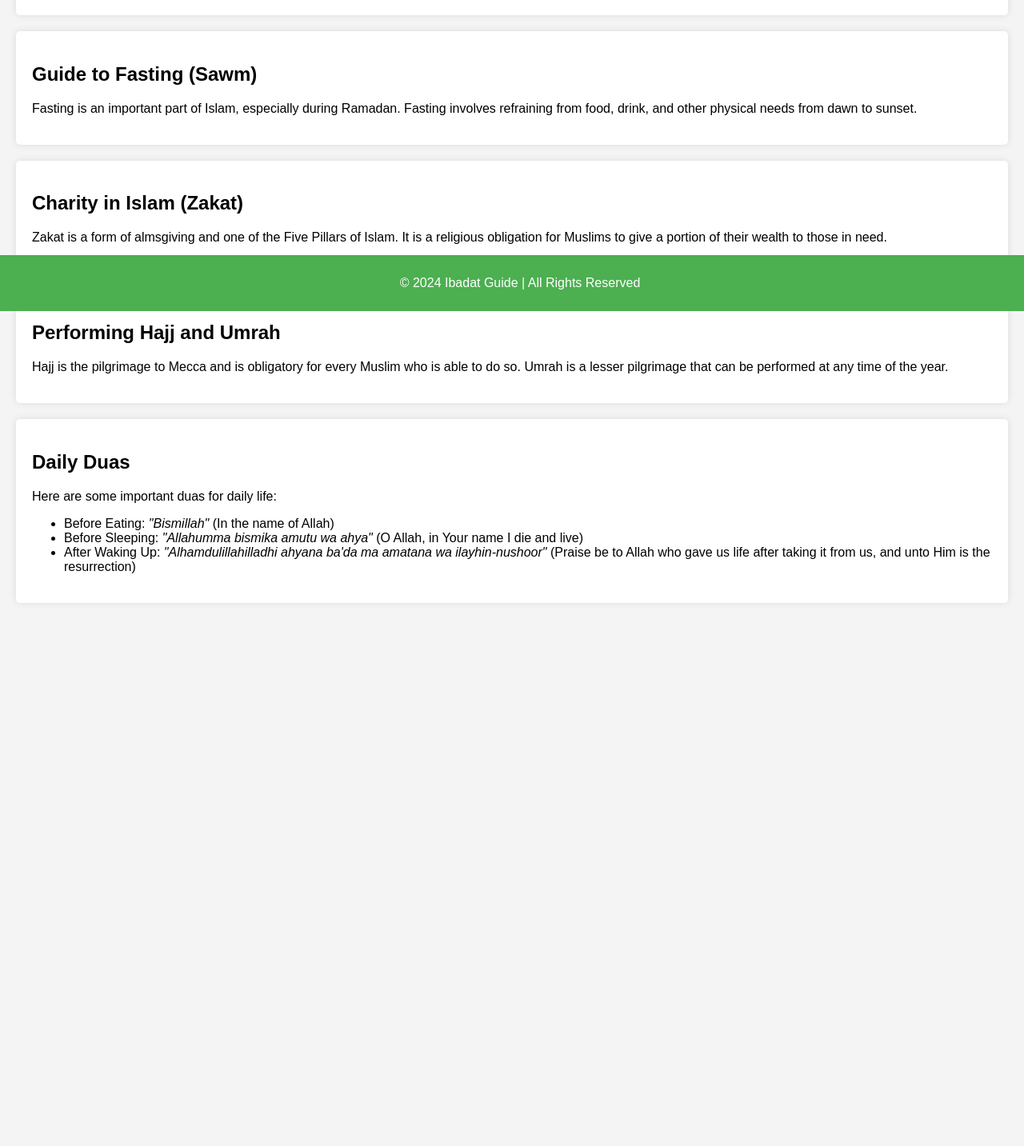
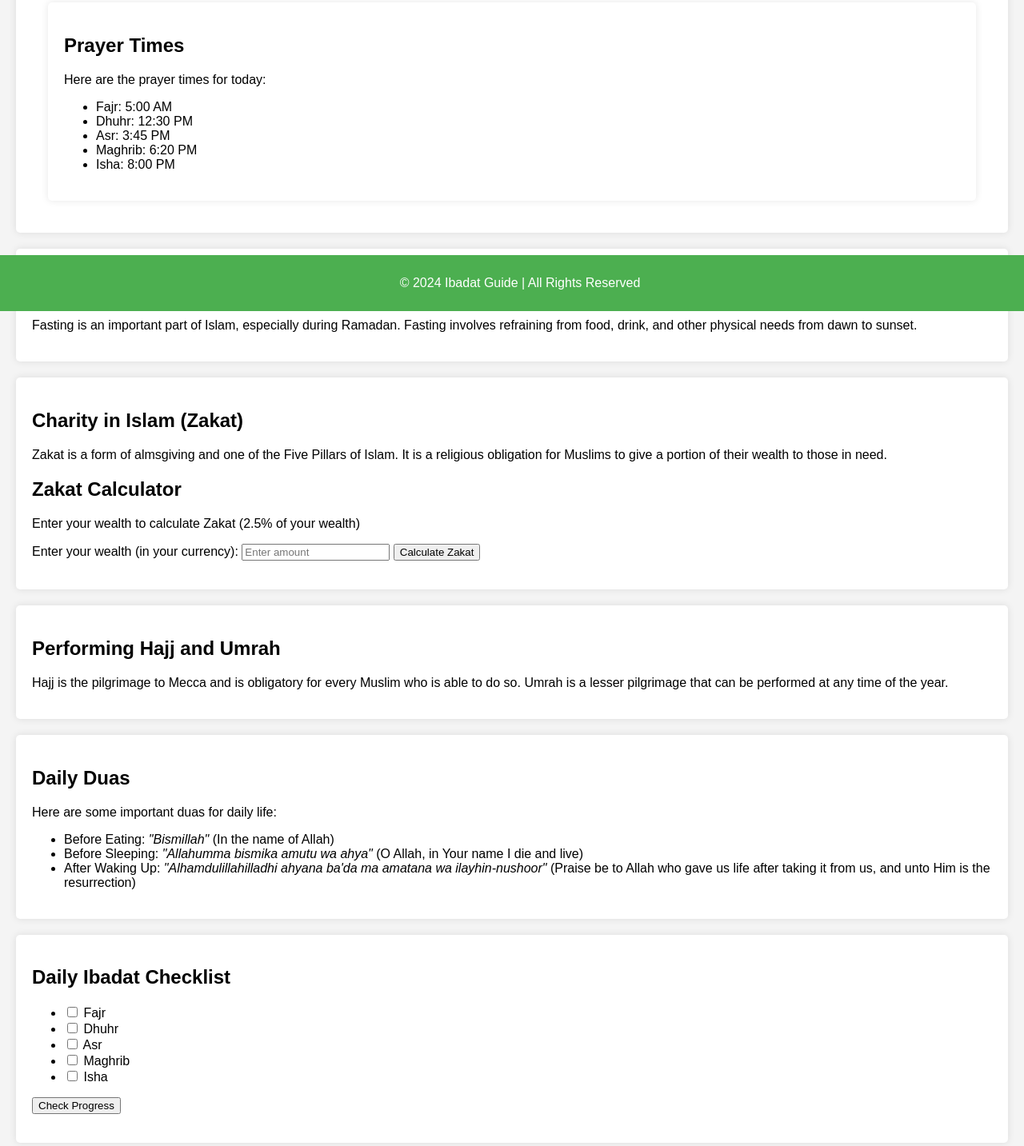
Before and after one commit to csppr/ibadat-website, a plain HTML site: page index.html in a window 1280 px wide. Shown: the part 411-1844 px from the top of the page at 80% size. Before the commit the page ends 1185 px from the top, so only its background shows below. Drawn offline with Linux system fonts and the light colour scheme.

Commit message:
Added JavaScript features

```diff
--- a/app.js
+++ b/app.js
@@ -0,0 +1,54 @@
+function calculateZakat() {
+    // Get the value of the wealth input
+    const wealth = document.getElementById('wealth').value;
+
+    // Check if input is valid
+    if (wealth > 0) {
+      // Calculate zakat (2.5%)
+      const zakat = wealth * 0.025;
+
+      // Display the result
+      document.getElementById('result').innerText = `Your zakat is: ${zakat.toFixed(2)}`;
+    } else {
+      // Show an error if input is invalid
+      document.getElementById('result').innerText = "Please enter a valid amount.";
+    }
+  }
+
+
+  // Sample prayer times (you can replace this with real data from an API)
+const prayerTimes = {
+    Fajr: "5:00 AM",
+    Dhuhr: "12:30 PM",
+    Asr: "3:45 PM",
+    Maghrib: "6:20 PM",
+    Isha: "8:00 PM"
+  };
+
+  // Function to display prayer times
+  function displayPrayerTimes() {
+    const prayerList = document.getElementById('prayer-list');
+
+    // Loop through the prayer times and create list items
+    for (const prayer in prayerTimes) {
+      const listItem = document.createElement('li');
+      listItem.textContent = `${prayer}: ${prayerTimes[prayer]}`;
+      prayerList.appendChild(listItem);
+    }
+  }
+
+  // Call the function when the page loads
+  window.onload = displayPrayerTimes;
+
+
+  function checkProgress() {
+    const fajr = document.getElementById('fajr').checked;
+    const dhuhr = document.getElementById('dhuhr').checked;
+    const asr = document.getElementById('asr').checked;
+    const maghrib = document.getElementById('maghrib').checked;
+    const isha = document.getElementById('isha').checked;
+
+    // Calculate how many prayers are completed
+    const totalPrayers = [fajr, dhuhr, asr, maghrib, isha].filter(Boolean).length;
+    document.getElementById('progress').innerText = `You have completed ${totalPrayers} out of 5 prayers.`;
+  }
--- a/index.html
+++ b/index.html
@@ -31,6 +31,14 @@
     <li>Maghrib: 3 Rakats</li>
     <li>Isha: 4 Rakats</li>
   </ul>
+  <section id="prayer-times">
+    <h2>Prayer Times</h2>
+    <p>Here are the prayer times for today:</p>
+    <ul id="prayer-list">
+      <!-- The prayer times will be inserted here by JavaScript -->
+    </ul>
+  </section>
+
 </section>
 
 <section id="fasting">
@@ -41,6 +49,12 @@
 <section id="zakat">
   <h2>Charity in Islam (Zakat)</h2>
   <p>Zakat is a form of almsgiving and one of the Five Pillars of Islam. It is a religious obligation for Muslims to give a portion of their wealth to those in need.</p>
+  <h2>Zakat Calculator</h2>
+  <p>Enter your wealth to calculate Zakat (2.5% of your wealth)</p>
+  <label for="wealth">Enter your wealth (in your currency):</label>
+  <input type="number" id="wealth" placeholder="Enter amount">
+  <button onclick="calculateZakat()">Calculate Zakat</button>
+  <p id="result"></p>
 </section>
 
 <section id="hajj">
@@ -58,9 +72,24 @@
   </ul>
 </section>
 
+<section id="daily-checklist">
+  <h2>Daily Ibadat Checklist</h2>
+  <ul>
+    <li><input type="checkbox" id="fajr"> Fajr</li>
+    <li><input type="checkbox" id="dhuhr"> Dhuhr</li>
+    <li><input type="checkbox" id="asr"> Asr</li>
+    <li><input type="checkbox" id="maghrib"> Maghrib</li>
+    <li><input type="checkbox" id="isha"> Isha</li>
+  </ul>
+  <button onclick="checkProgress()">Check Progress</button>
+  <p id="progress"></p>
+</section>
+
+
 <footer>
   <p>&copy; 2024 Ibadat Guide | All Rights Reserved</p>
 </footer>
 
+<script src="app.js"></script>
 </body>
 </html>
```
